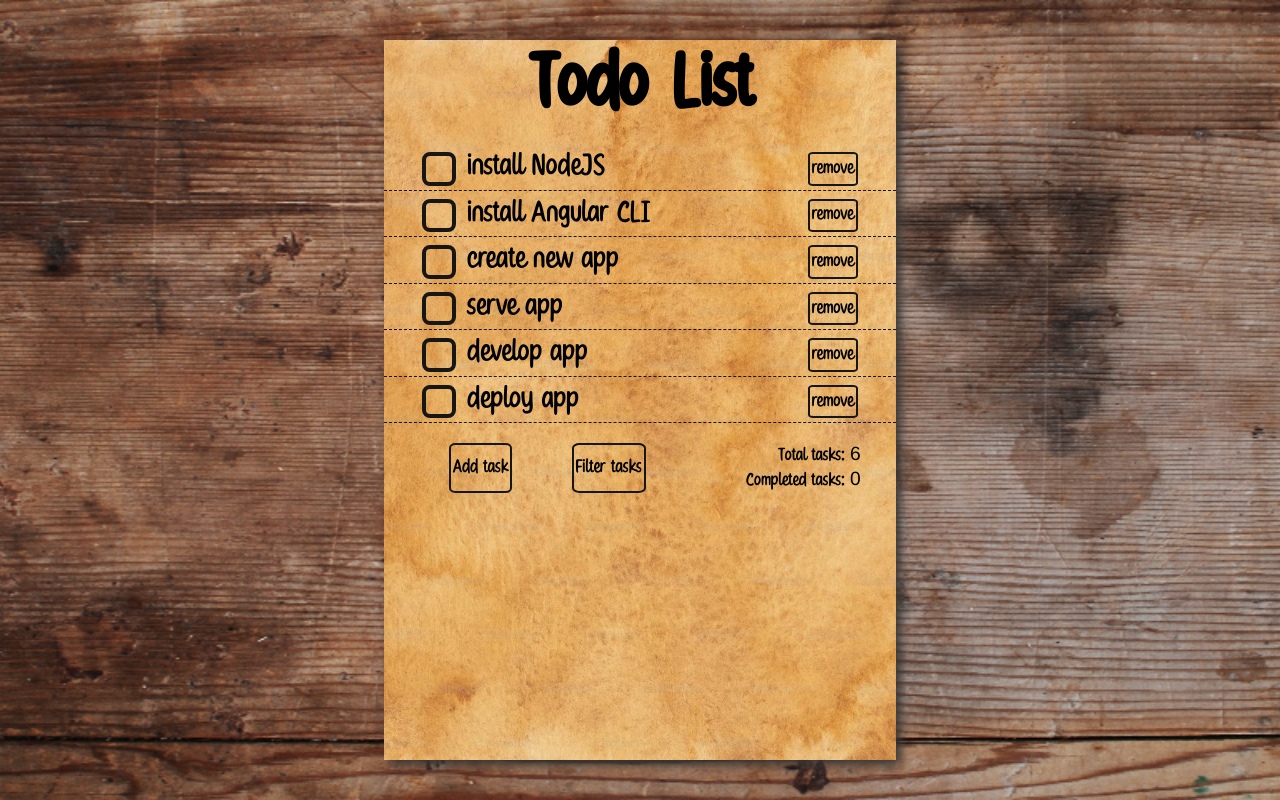
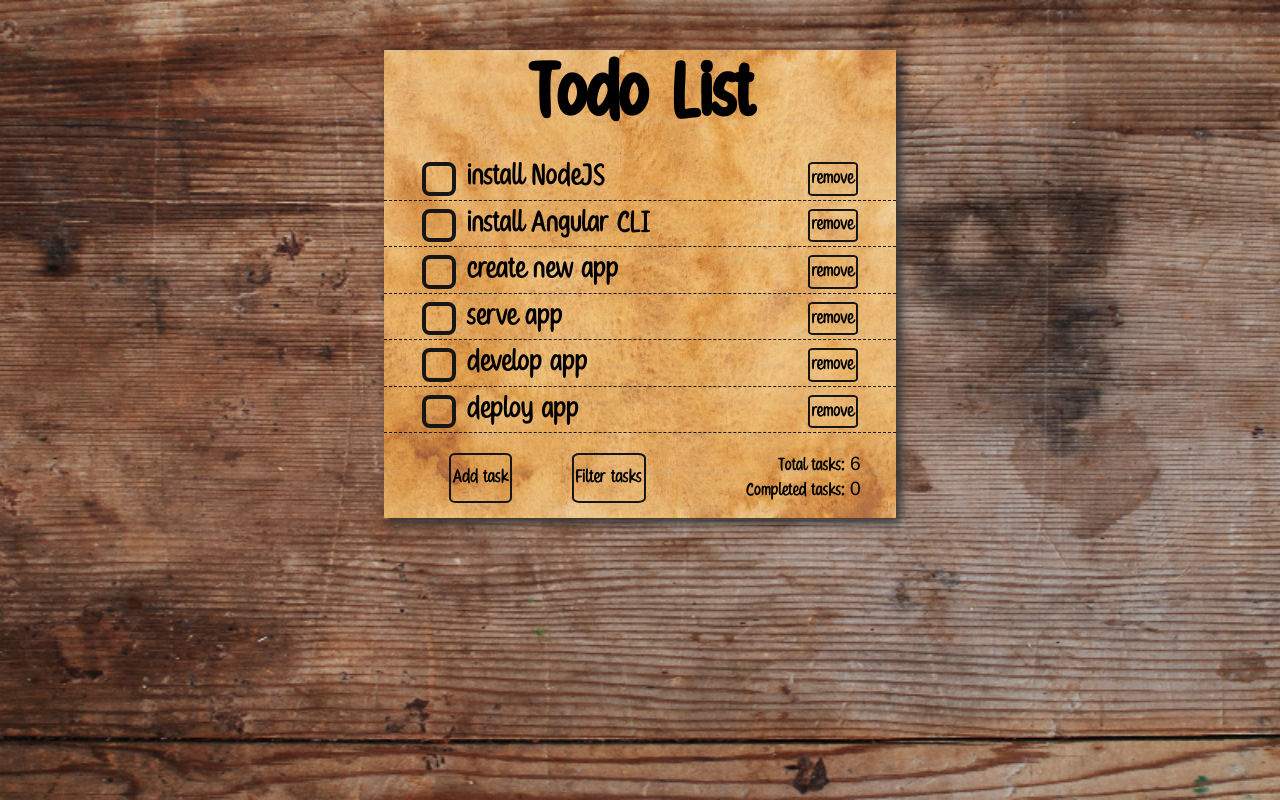
Before and after one commit to glenisT/todo-list, an Angular app: page / in a window 1280 px wide. Built offline with nearby package versions, Linux system fonts and the light colour scheme.

Commit message:
minor css improvements

```diff
--- a/src/app/app.component.css
+++ b/src/app/app.component.css
@@ -1,16 +1,12 @@
 .page-container {
-    height: 100vh;
-    background-image: url('../assets/images/table-background.jpg');
-    background-size: cover;
-    background-repeat: no-repeat;
-    background-position: center;
+    margin-top: 50px;
 }
 
 .todo-list-container {
     display: flex;
     justify-content: center;
     align-items: center;
-    height: 100%;
+    height: max-content;
 }
 
 .todo-list {
--- a/src/app/todo-list/todo-list.component.css
+++ b/src/app/todo-list/todo-list.component.css
@@ -6,6 +6,7 @@
     background-size: cover;
     background-repeat: no-repeat;
     background-position: center;
+    padding-bottom: 15px;
 }
 
 .header {
--- a/src/styles.css
+++ b/src/styles.css
@@ -1,5 +1,5 @@
 /* You can add global styles to this file, and also import other style files */
-*{margin:0; padding:0; overflow-y: hidden; user-select: none;}
+*{margin:0; padding:0;  user-select: none;}
 
 @keyframes buttonHover {
   from {
@@ -48,7 +48,15 @@
 }
 
 html, body { height: 100%; }
-body { margin: 0; font-family: Shifty}
+body {
+  margin: 0;
+  font-family: Shifty;
+  height: max-content;
+  background-image: url('assets/images/table-background.jpg');
+  background-size: cover;
+  background-repeat: repeat-y;
+  background-position: center;
+}
 .custom-backdrop {
   background-image: url('assets/images/table-background.jpg');
 }
```
